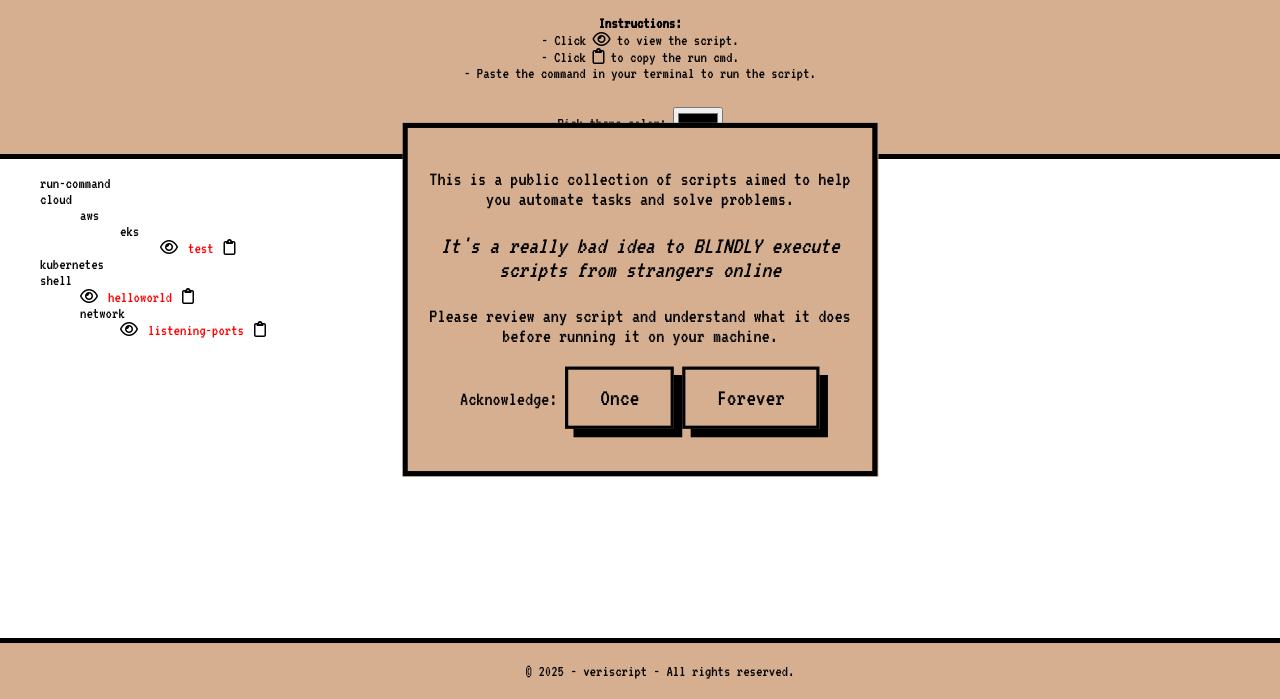
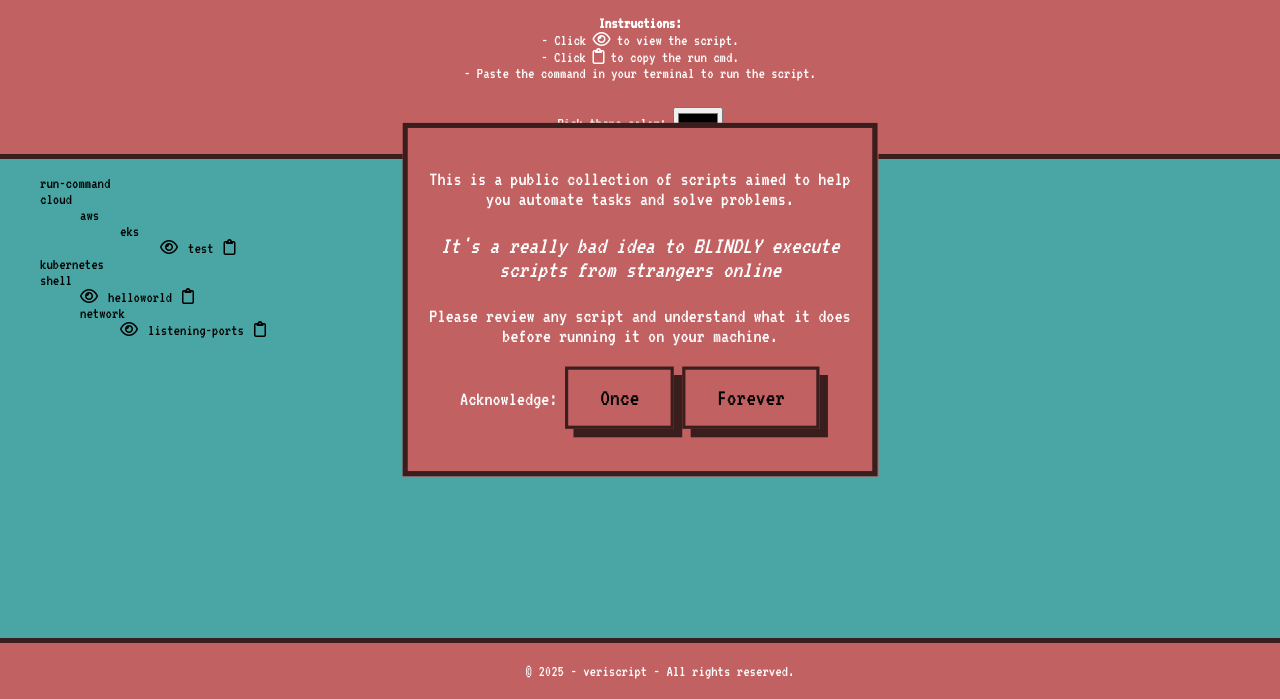
Before and after one commit to veritome/veriscript.sh, a plain HTML site: page index.html in a window 1280 px wide. Shown: the part 101-800 px from the top of the page. Drawn offline with nearby package versions, Linux system fonts and the light colour scheme.

Commit message:
feat: toy with color scheming

```diff
--- a/index.html
+++ b/index.html
@@ -68,7 +68,8 @@
       </p>
       <p>
         <!-- &lt;&lt; Click anywhere to continue &gt;&gt; -->
-        Acknowledge: <button class="brutalBox" id="warnBtnOnce">Once</button> <button class="brutalBox" id="warnBtnEver">Forever</button>
+        Acknowledge: <button class="brutalBox" id="warnBtnOnce">Once</button> <button class="brutalBox"
+          id="warnBtnEver">Forever</button>
       </p>
     </div>
   </div>
@@ -85,9 +86,45 @@
   </div>
 
   <!-- HTML File Tree -->
-
-  <div id="fileTreeContainer"><ul><li>run-command<ul></ul></li><li>cloud<ul><li>aws<ul><li>eks<ul><li class="listing"><i class="fa-regular fa-eye icon-right-padding" name="public/content/cloud/aws/eks/test.py"></i><code name="public/content/cloud/aws/eks/test.py" data-file-format="py">test</code><i class="fa-regular fa-clipboard icon-left-padding" name="public/content/cloud/aws/eks/test.py"></i></li></ul></li></ul></li></ul></li><li>kubernetes<ul></ul></li><li>shell<ul><li class="listing"><i class="fa-regular fa-eye icon-right-padding" name="public/content/shell/helloworld.sh"></i><code name="public/content/shell/helloworld.sh" data-file-format="sh">helloworld</code><i class="fa-regular fa-clipboard icon-left-padding" name="public/content/shell/helloworld.sh"></i></li><li>network<ul><li class="listing"><i class="fa-regular fa-eye icon-right-padding" name="public/content/shell/network/listening-ports.sh"></i><code name="public/content/shell/network/listening-ports.sh" data-file-format="sh">listening-ports</code><i class="fa-regular fa-clipboard icon-left-padding" name="public/content/shell/network/listening-ports.sh"></i></li></ul></li></ul></li></ul></div>
-
+  <main>
+    <div id="fileTreeContainer">
+      <ul>
+        <li>run-command<ul></ul>
+        </li>
+        <li>cloud<ul>
+            <li>aws<ul>
+                <li>eks<ul>
+                    <li class="listing"><i class="fa-regular fa-eye icon-right-padding"
+                        name="public/content/cloud/aws/eks/test.py"></i><code
+                        name="public/content/cloud/aws/eks/test.py" data-file-format="py">test</code><i
+                        class="fa-regular fa-clipboard icon-left-padding"
+                        name="public/content/cloud/aws/eks/test.py"></i></li>
+                  </ul>
+                </li>
+              </ul>
+            </li>
+          </ul>
+        </li>
+        <li>kubernetes<ul></ul>
+        </li>
+        <li>shell<ul>
+            <li class="listing"><i class="fa-regular fa-eye icon-right-padding"
+                name="public/content/shell/helloworld.sh"></i><code name="public/content/shell/helloworld.sh"
+                data-file-format="sh">helloworld</code><i class="fa-regular fa-clipboard icon-left-padding"
+                name="public/content/shell/helloworld.sh"></i></li>
+            <li>network<ul>
+                <li class="listing"><i class="fa-regular fa-eye icon-right-padding"
+                    name="public/content/shell/network/listening-ports.sh"></i><code
+                    name="public/content/shell/network/listening-ports.sh"
+                    data-file-format="sh">listening-ports</code><i class="fa-regular fa-clipboard icon-left-padding"
+                    name="public/content/shell/network/listening-ports.sh"></i></li>
+              </ul>
+            </li>
+          </ul>
+        </li>
+      </ul>
+    </div>
+  </main>
   <footer id="footer">
   </footer>
 
--- a/public/css/style.css
+++ b/public/css/style.css
@@ -93,7 +93,7 @@ button:hover {
   color: var(--text-color);
 }
 code {
-  color: red;
+  /* color: red; */
   text-align: left;
 }
 
@@ -143,3 +143,11 @@ footer p {
   box-shadow: 8px 8px 0px var(--secondary-color);
   font-size: 1.2em;
 }
+
+#fileTreeContainer {
+  color: var(--content-text-color);
+  max-height: 85vh;
+  overflow-y: auto;
+  overflow-x: hidden;
+  scroll-behavior: smooth;
+}
--- a/public/js/components.js
+++ b/public/js/components.js
@@ -40,7 +40,7 @@ export function smallPopUpBox(text, x, y, exitTime = 1000) {
     background-color: var(--primary-color);
     border: 3px solid var(--secondary-color);
     padding: 15px 30px;
-    box-shadow: 4px 4px 0px #000000;
+    box-shadow: 4px 4px 0px var(--shadow-color);
     font-family: "veriscriptfont", sans-serif;
     font-size: 1.2em;
     z-index: 2000;
--- a/public/js/helpers.js
+++ b/public/js/helpers.js
@@ -36,7 +36,7 @@ export function acknowledgeWarning(button) {
 }
 
 export function copyToClipboard(url, x, y) {
-  var text = `curl --silent ${url} | bash`;
+  var text = `curl -s ${url} | bash -s -- `;
 
   navigator.clipboard.writeText(text)
     .then(function () {
@@ -48,26 +48,7 @@ export function copyToClipboard(url, x, y) {
 
 export function updateColor(value) {
   document.documentElement.style.setProperty('--primary-color', value);
-
-  const { r, g, b } = hexToRgb(value);
-
-  let luminance = (0.2126 * r + 0.7152 * g + 0.0722 * b) / 255;
-
-  const root = document.documentElement;
-
-  if (luminance > 0.5) {
-    // console.log("Light mode");
-    // Light
-    root.style.setProperty('--text-color', '#000000');
-    root.style.setProperty('--background-color', '#ffffff');
-  } else {
-    // console.log("Dark mode");
-    // Dark
-    root.style.setProperty('--text-color', '#ffffff');
-    root.style.setProperty('--background-color', '#000000');
-  }
-
-  saveColorScheme(root);
+  setColorScheme(document.documentElement, value);
 }
 
 export function hexToRgb(hex) {
@@ -82,3 +63,55 @@ export function hexToRgb(hex) {
   // Return RGB object
   return { r, g, b };
 }
+
+export function rgbToHex(r, g, b) {
+  // Convert RGB components to hex
+  const hex = '#' + ((1 << 24) + (r << 16) + (g << 8) + b).toString(16).slice(1);
+  return hex;
+}
+
+export function darkenRgb(r, g, b, percent) {
+  // Calculate darkening factor
+  const factor = 1 - (percent / 100);
+
+  // Darken each component
+  const newR = Math.max(Math.round(r * factor), 0);
+  const newG = Math.max(Math.round(g * factor), 0);
+  const newB = Math.max(Math.round(b * factor), 0);
+
+  // Return the new RGB object
+  return { newR, newG, newB };
+}
+
+export function toDarkHex(hex, percent) {
+  const { r, g, b } = hexToRgb(hex);
+  const { newR, newG, newB } = darkenRgb(r, g, b, percent);
+  return rgbToHex(newR, newG, newB);
+}
+
+export function isDarkHex(hex) {
+  const { r, g, b } = hexToRgb(hex);
+  const luminance = (0.2126 * r + 0.7152 * g + 0.0722 * b) / 255;
+  return luminance < 0.5;
+}
+
+export function setColorScheme(root, currentPrimaryColor) {
+
+  if (isDarkHex(currentPrimaryColor)) {
+    root.style.setProperty('--primary-color', currentPrimaryColor);
+    root.style.setProperty('--secondary-color', toDarkHex(currentPrimaryColor, 70)); // Shadow and borders
+    root.style.setProperty('--accent-color', '#000000');  //Button background
+    root.style.setProperty('--text-color', '#FFFFFF');
+    root.style.setProperty('--content-text-color', '#000000');
+    root.style.setProperty('--background-color', toDarkHex(currentPrimaryColor, -70));
+  } else {
+    root.style.setProperty('--primary-color', currentPrimaryColor);
+    root.style.setProperty('--secondary-color', toDarkHex(currentPrimaryColor, -70));
+    root.style.setProperty('--accent-color', '#000000');
+    root.style.setProperty('--text-color', '#000000');
+    root.style.setProperty('--content-text-color', '#FFFFFF');
+    root.style.setProperty('--background-color', toDarkHex(currentPrimaryColor, 70));
+  }
+
+  saveColorScheme(root);
+}
--- a/public/js/main.js
+++ b/public/js/main.js
@@ -3,12 +3,9 @@ import * as helpers from './helpers.js';
 
 document.addEventListener('DOMContentLoaded', (event) => {
   const root = document.documentElement;
-  root.style.setProperty('--primary-color', localStorage.getItem('veriscript-primaryColor') || '#d5af90');
-  root.style.setProperty('--secondary-color', localStorage.getItem('veriscript-secondaryColor') || '#000000');
-  root.style.setProperty('--accent-color', localStorage.getItem('veriscript-accentColor') || '#ff9900');
-  root.style.setProperty('--text-color', localStorage.getItem('veriscript-textColor') || '#000000');
-  root.style.setProperty('--background-color', localStorage.getItem('veriscript-backgroundColor') || '#ffffff');
+  const primaryColor = localStorage.getItem('veriscript-primaryColor') || '#c26161';
 
+  helpers.setColorScheme(root, primaryColor);
 
   components.footer();
 
```
